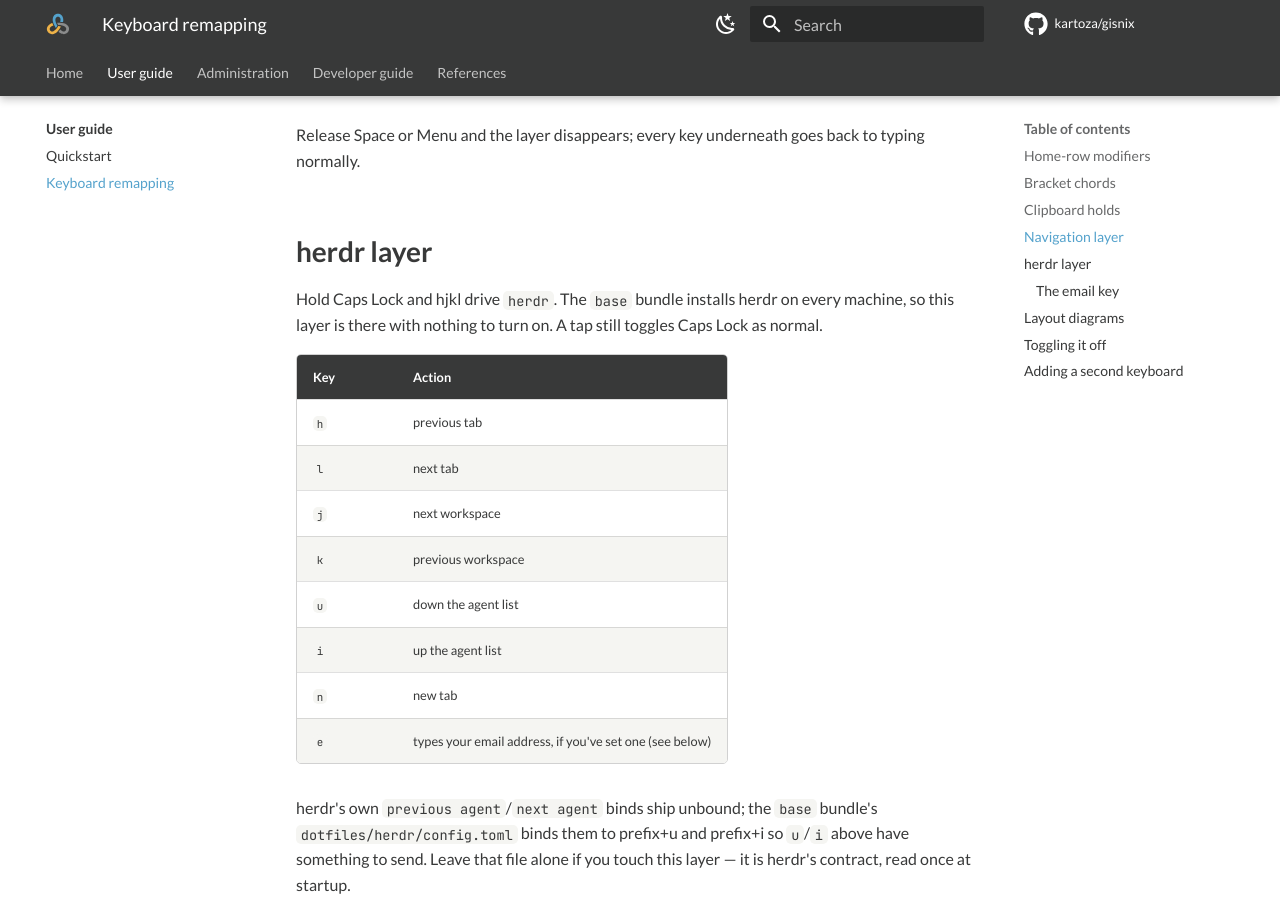
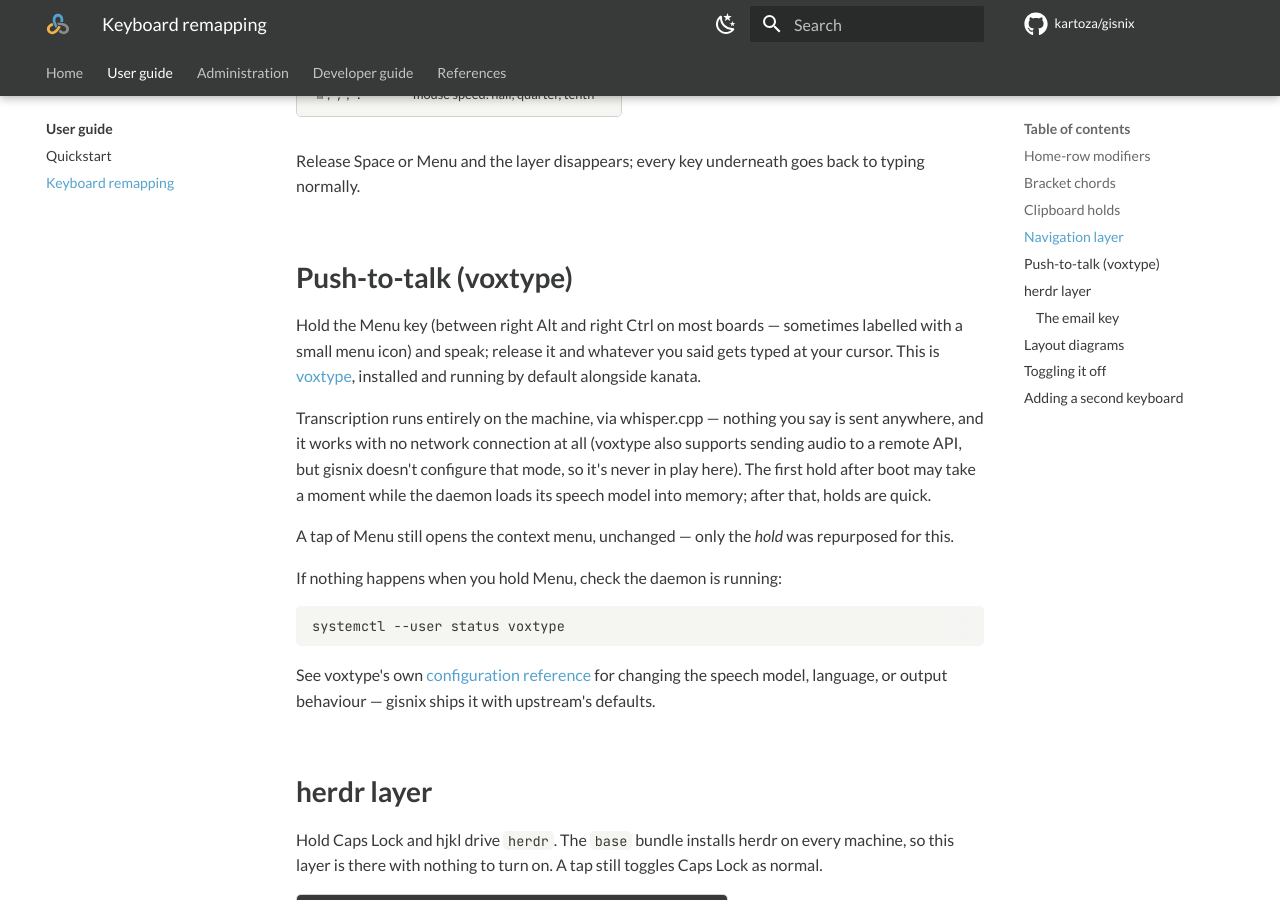
Before and after one commit to kartoza/gisnix, an MkDocs documentation site: the page built from docs/user/keyboard.md, in a window 1280 px wide and 900 px high, scrolled down 3309 px. Built offline with MkDocs 1.6.1 and Material for MkDocs 9.7.7, drawn with Linux system fonts in a browser that asks for light colours; comment, search, counter and statistics services are not loaded; some of the changed text lies outside the part shown.

Commit message:
docs(keyboard): document voxtype push-to-talk, fix US diagram gap
New "Push-to-talk (voxtype)" section in keyboard.md: what key, what it
does, that transcription is fully local (whisper.cpp, no network
involved), and a link to the project. Updated the navigation-layer
section now that Menu no longer reaches it (Space still does).

Also fixes a real pre-existing gap while updating the base-layer
diagram: US_ANSI_ROWS had no Menu key entry at all, so nothing could
ever have labelled it on the default layout's diagram — only pt-PT
had the key in its row geometry. Added it in the same relative
position pt-PT already uses.

Menu gets its own colour (orange) and legend entry now rather than
sharing "layer activators" with Space/Caps, since it doesn't activate
a layer — it runs a command.

````diff
--- a/docs/user/keyboard.md
+++ b/docs/user/keyboard.md
@@ -86,9 +86,9 @@ Ctrl+C, same as tapping it always has.
 
 ## Navigation layer
 
-Hold Space or the Menu key (to the left of the right Ctrl key on most
-boards) and the layout underneath your left hand becomes a mouse; your
-right hand becomes arrow keys and paging.
+Hold Space and the layout underneath your left hand becomes a mouse; your
+right hand becomes arrow keys and paging. (Menu used to reach this layer
+too — it now drives push-to-talk instead, see below.)
 
 | Key | Action |
 |---|---|
@@ -109,6 +109,35 @@ right hand becomes arrow keys and paging.
 
 Release Space or Menu and the layer disappears; every key underneath goes
 back to typing normally.
+
+## Push-to-talk (voxtype)
+
+Hold the Menu key (between right Alt and right Ctrl on most boards —
+sometimes labelled with a small menu icon) and speak; release it and
+whatever you said gets typed at your cursor. This is
+[voxtype](https://github.com/peteonrails/voxtype), installed and running
+by default alongside kanata.
+
+Transcription runs entirely on the machine, via whisper.cpp — nothing you
+say is sent anywhere, and it works with no network connection at all
+(voxtype also supports sending audio to a remote API, but gisnix doesn't
+configure that mode, so it's never in play here). The first hold after
+boot may take a moment while the daemon loads its speech model into
+memory; after that, holds are quick.
+
+A tap of Menu still opens the context menu, unchanged — only the *hold*
+was repurposed for this.
+
+If nothing happens when you hold Menu, check the daemon is running:
+
+```
+systemctl --user status voxtype
+```
+
+See voxtype's own [configuration
+reference](https://github.com/peteonrails/voxtype) for changing the
+speech model, language, or output behaviour — gisnix ships it with
+upstream's defaults.
 
 ## herdr layer
 
````
Also changed, not shown: docs/scripts/generate-keyboard-diagrams.py (+10 -6 lines), docs/assets/keyboards/pt-keyboard-base-layer.svg, docs/assets/keyboards/pt-keyboard-nav-layer.svg, docs/assets/keyboards/us-keyboard-base-layer.svg, docs/assets/keyboards/us-keyboard-herdr-layer.svg, docs/assets/keyboards/us-keyboard-nav-layer.svg.
